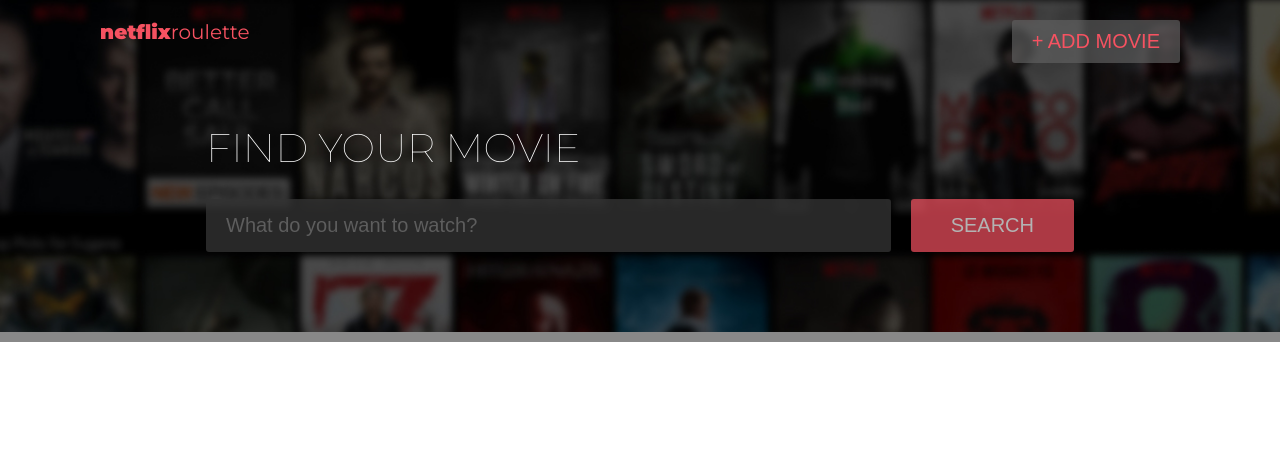
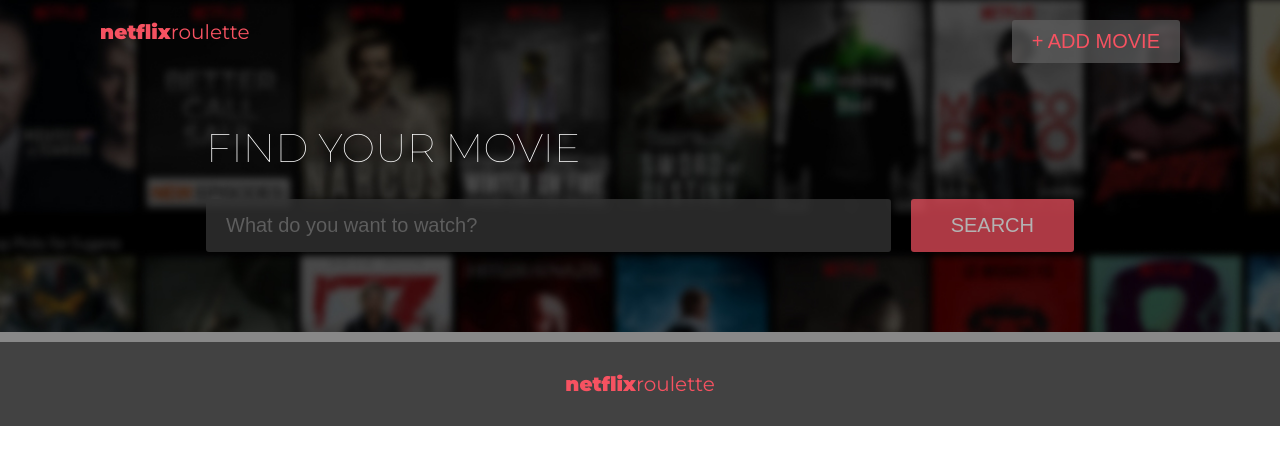
Before and after one commit to KseniyaYatskevich/ReactJSGlobalMentoring, a React app: page / in a window 1280 px wide. Shown: the top 464 px of the page. Built offline with nearby package versions, Linux system fonts and the light colour scheme.

Commit message:
feature: added footer

```diff
--- a/src/components/AppLayout/AppLayout.tsx
+++ b/src/components/AppLayout/AppLayout.tsx
@@ -1,3 +1,4 @@
+import { Footer } from '../Footer/Footer';
 import { Header } from '../Header/Header';
 
 import styles from './AppLayout.module.scss';
@@ -6,6 +7,7 @@
     return (
         <div className={styles.wrapper}>
             <Header />
+            <Footer />
         </div>
     );
 };
--- /dev/null
+++ b/src/components/Footer/Footer.module.scss
@@ -0,0 +1,6 @@
+.wrapper {
+    display: flex;
+    justify-content: center;
+    background: #424242;
+    padding: 30px;
+}
--- /dev/null
+++ b/src/components/Footer/Footer.tsx
@@ -0,0 +1,10 @@
+import { Logo } from '../Logo/Logo';
+import styles from './Footer.module.scss';
+
+export const Footer = () => {
+    return (
+        <div className={styles.wrapper}>
+            <Logo />
+        </div>
+    );
+};
```
